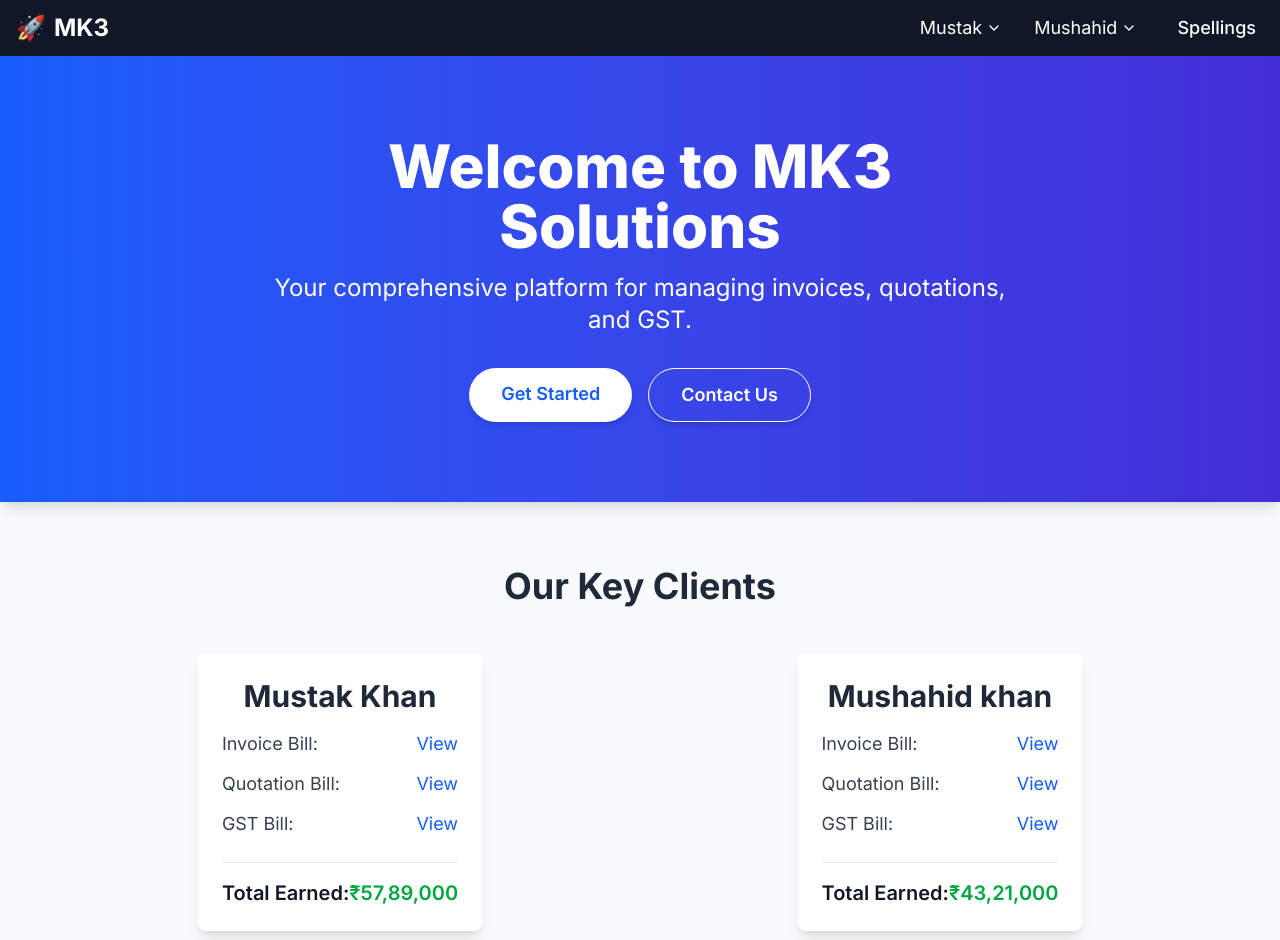
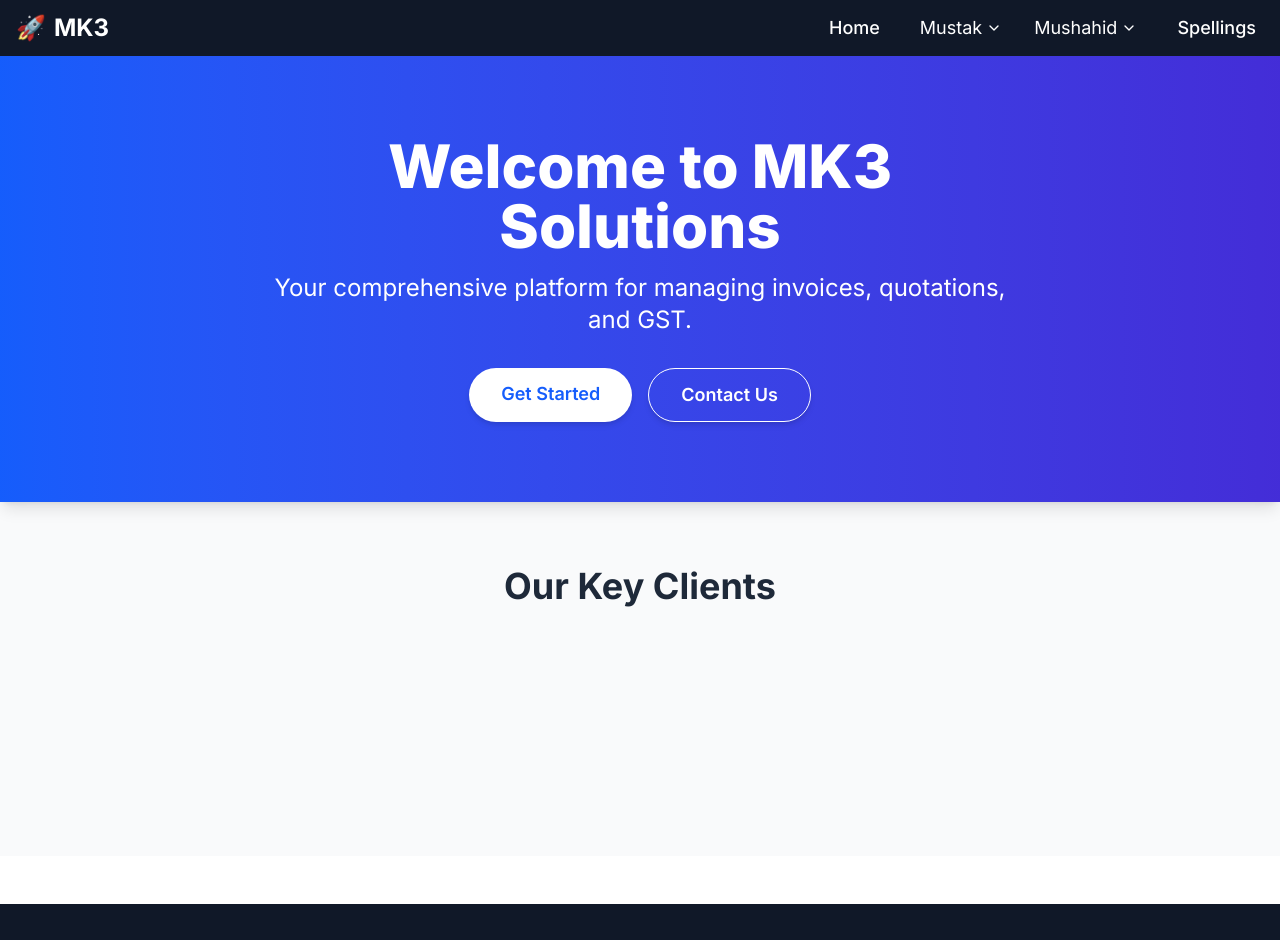
Before and after one commit to Mdk7866-gif/mk3, a Next.js app: page / in a window 1280 px wide. Shown: the top 940 px of the page. Built offline with nearby package versions, Linux system fonts and the light colour scheme.

Commit message:
navbar me home dala and home page se cards remove kiya

```diff
--- a/src/app/page.tsx
+++ b/src/app/page.tsx
@@ -1,5 +1,5 @@
 // src/app/page.tsx
-import Card from '@/components/ui/NameCard'; // Adjust path as necessary
+
 
 export default function HomePage() {
   return (
@@ -34,10 +34,7 @@ export default function HomePage() {
       <section className="py-16 px-4 sm:px-6 lg:px-8">
         <div className="max-w-6xl mx-auto">
           <h2 className="text-4xl font-bold text-gray-800 mb-12 text-center">Our Key Clients</h2>
-          <div className="grid grid-cols-1 md:grid-cols-2 gap-8 lg:gap-12">
-            <Card heading="Mustak Khan" totalAmount={5789000} linkPrefix="/mustak" />
-            <Card heading="Mushahid khan" totalAmount={4321000} linkPrefix="/mushahid" />
-          </div>
+
         </div>
       </section>
     </div>
--- a/src/components/Navbar.tsx
+++ b/src/components/Navbar.tsx
@@ -54,6 +54,16 @@ const Navbar = () => {
 
         {/* Desktop Menu */}
         <ul className="hidden md:flex space-x-8 text-lg items-center">
+          {/* Home link (no dropdown) */}
+          <li>
+            <Link
+              href="/"
+              className="hover:text-gray-300 px-2 py-1 text-lg font-medium"
+            >
+              Home
+            </Link>
+          </li>
+
           {navItems.map((item) => (
             <li key={item.name} className="relative group">
               <button className="flex items-center gap-1 hover:text-gray-300">
@@ -88,6 +98,17 @@ const Navbar = () => {
       {/* Mobile Menu */}
       {isMobileMenuOpen && (
         <div className="md:hidden bg-gray-800 border-t border-gray-700 animate-slideDown">
+          {/* Home link for mobile */}
+          <div className="border-b border-gray-700">
+            <Link
+              href="/"
+              className="block px-4 py-3 text-lg font-medium hover:bg-gray-700"
+              onClick={() => setIsMobileMenuOpen(false)}
+            >
+              Home
+            </Link>
+          </div>
+
           {navItems.map((item) => (
             <div key={item.name} className="border-b border-gray-700">
               <button
--- a/src/components/ui/NameCard.tsx
+++ /dev/null
@@ -1,42 +0,0 @@
-// src/components/ui/Card.tsx
-import React from 'react';
-import Link from 'next/link';
-
-// Define the props for the Card component
-interface CardProps {
-  heading: string;
-  totalAmount: number; // For "total money earned"
-  linkPrefix: string; // e.g., "/mustak" or "/mushahid"
-}
-
-const NameCard: React.FC<CardProps> = ({ heading, totalAmount, linkPrefix }) => {
-  return (
-    <div className="bg-white rounded-lg shadow-lg p-6 max-w-sm mx-auto hover:shadow-xl transition-shadow duration-300">
-      <h3 className="text-3xl font-bold text-gray-800 mb-4 text-center">{heading}</h3>
-
-      <div className="space-y-3 text-lg text-gray-700 mb-6">
-        <p className="flex justify-between items-center">
-          <span>Invoice Bill:</span>
-          <Link href={`${linkPrefix}/invoice`} className="text-blue-600 hover:underline">View</Link>
-        </p>
-        <p className="flex justify-between items-center">
-          <span>Quotation Bill:</span>
-          <Link href={`${linkPrefix}/quotation`} className="text-blue-600 hover:underline">View</Link>
-        </p>
-        <p className="flex justify-between items-center">
-          <span>GST Bill:</span>
-          <Link href={`${linkPrefix}/gst`} className="text-blue-600 hover:underline">View</Link>
-        </p>
-      </div>
-
-      <div className="border-t border-gray-200 pt-4 mt-4">
-        <p className="text-xl font-semibold text-gray-900 flex justify-between items-center">
-          <span>Total Earned:</span>
-          <span className="text-green-600">₹{totalAmount.toLocaleString('en-IN')}</span>
-        </p>
-      </div>
-    </div>
-  );
-};
-
-export default NameCard;
```
